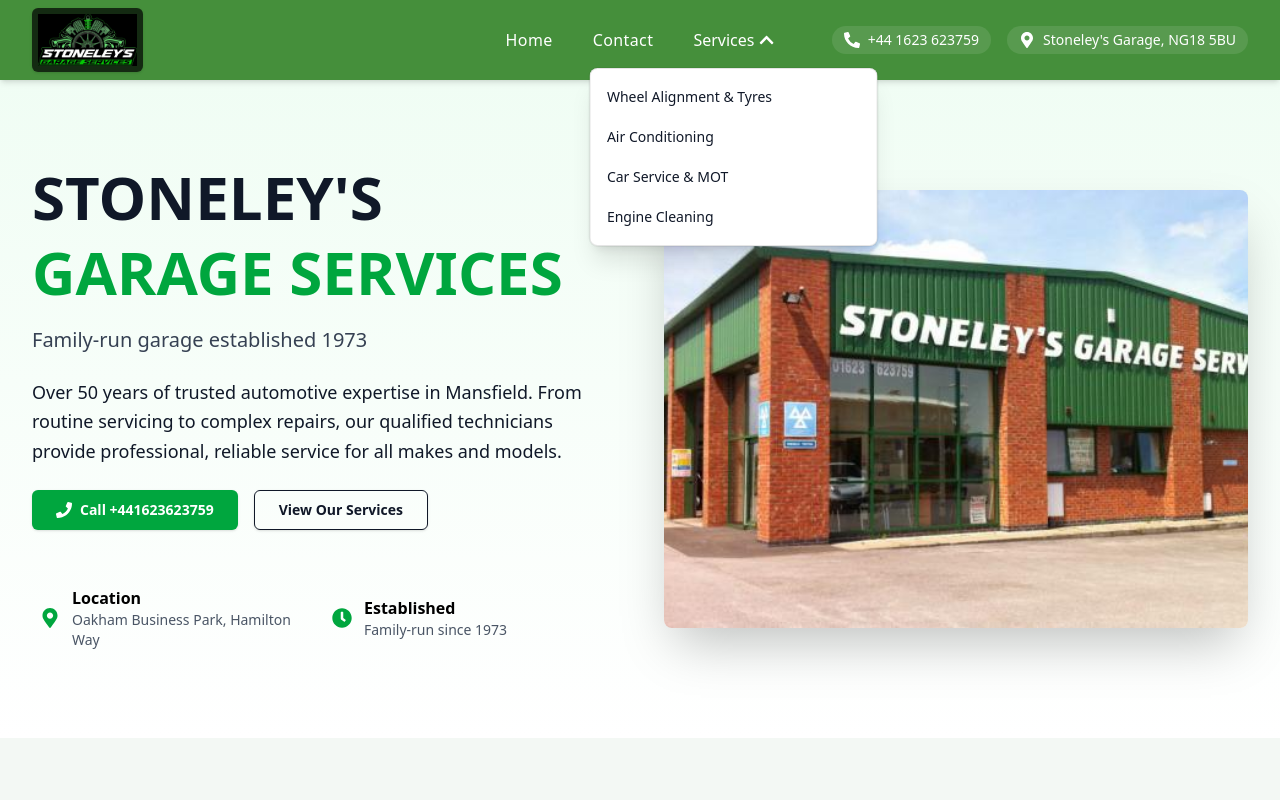
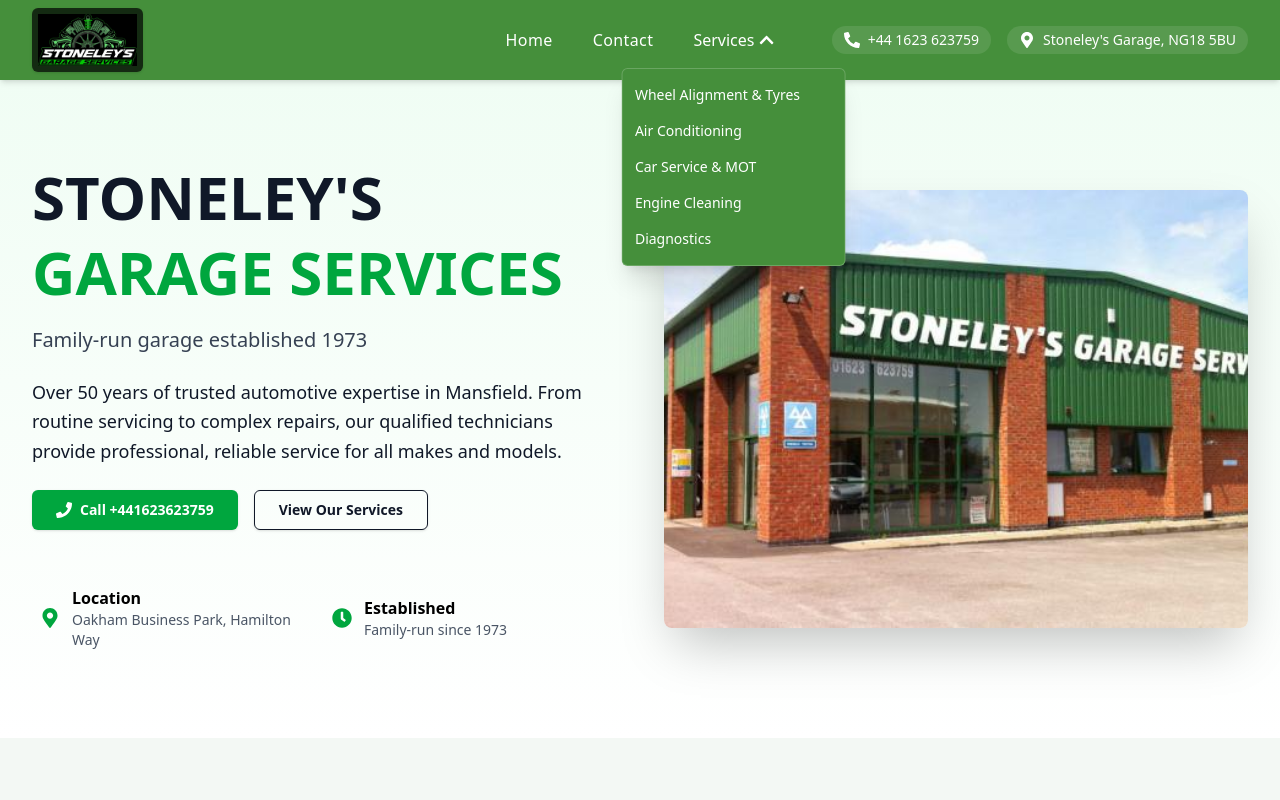
Before and after one commit to shandiru/stonelys, a React (Vite) app: page / in a window 1280 px wide. Both pictures are taken after a click on the button "Services". Shown: the top 800 px of the page. Built offline with nearby package versions, Linux system fonts and the light colour scheme.

Commit message:
add big logo

```diff
--- a/src/components/Header.jsx
+++ b/src/components/Header.jsx
@@ -26,19 +26,23 @@
     </a>
   );
 
-  const ServiceLinks = ({ itemClass = "block px-4 py-2" }) => (
+  // ✅ Added Diagnostics + hover style improved
+  const ServiceLinks = ({ itemClass = "block px-3 py-2 text-sm" }) => (
     <>
-      <a href="/services/wheel-alignment" className={`${itemClass} hover:bg-gray-50/80`}>
+      <a href="/services/wheel-alignment" className={`${itemClass} hover:bg-white/15`}>
         Wheel Alignment &amp; Tyres
       </a>
-      <a href="/services/air-con" className={`${itemClass} hover:bg-gray-50/80`}>
+      <a href="/services/air-con" className={`${itemClass} hover:bg-white/15`}>
         Air Conditioning
       </a>
-      <a href="/services/car-service" className={`${itemClass} hover:bg-gray-50/80`}>
+      <a href="/services/car-service" className={`${itemClass} hover:bg-white/15`}>
         Car Service &amp; MOT
       </a>
-      <a href="/services/cleaning" className={`${itemClass} hover:bg-gray-50/80`}>
+      <a href="/services/cleaning" className={`${itemClass} hover:bg-white/15`}>
         Engine Cleaning
+      </a>
+      <a href="/services/diagnostics" className={`${itemClass} hover:bg-white/15`}>
+        Diagnostics
       </a>
     </>
   );
@@ -54,13 +58,13 @@
           {/* Left: Brand */}
           <a href="/" className="flex items-center gap-3">
             <img
-              src="/logo.jpg" // keep name as-is
+              src="/logo.jpg"
               alt="Stoneley's Garage Logo"
               className="h-12 md:h-16 w-auto object-contain rounded-md bg-black/70 p-1.5 shadow-sm"
             />
           </a>
 
-          {/* Center: Desktop Nav (absolute centered) */}
+          {/* Center: Desktop Nav */}
           <div className="hidden md:flex items-center gap-8 absolute left-1/2 -translate-x-1/2">
             <NavLink href="/">Home</NavLink>
             <NavLink href="/contact">Contact</NavLink>
@@ -81,11 +85,12 @@
 
               {svcOpen && (
                 <div
-                  className="absolute left-1/2 -translate-x-1/2 mt-2 w-72 rounded-lg border border-black/10 bg-white text-gray-900 shadow-xl ring-1 ring-black/5 overflow-hidden z-50"
+                  className="absolute left-1/2 -translate-x-1/2 mt-2 w-56 rounded-md border border-white/20 shadow-xl overflow-hidden z-50"
+                  style={{ backgroundColor: brandGreen, color: "#FFFFFF" }} // ✅ Green background
                   role="menu"
                 >
                   <div className="py-2">
-                    <ServiceLinks itemClass="block px-4 py-2.5 text-sm" />
+                    <ServiceLinks />
                   </div>
                 </div>
               )}
@@ -114,7 +119,7 @@
             </a>
           </div>
 
-          {/* Mobile toggle (right) */}
+          {/* Mobile toggle */}
           <div className="md:hidden ml-auto">
             <button
               className="inline-flex items-center justify-center h-10 w-10 rounded-md text-white/95 hover:bg-white/10 outline-none focus-visible:ring-2 focus-visible:ring-white/70"
@@ -149,7 +154,7 @@
           </button>
           <div
             className="overflow-hidden transition-[max-height] duration-300 ease-in-out pl-2"
-            style={{ maxHeight: svcOpenMobile ? "260px" : "0px" }}
+            style={{ maxHeight: svcOpenMobile ? "300px" : "0px" }}
           >
             <div className="flex flex-col py-1 text-white/95">
               <ServiceLinks itemClass="py-2 text-sm" />
```
